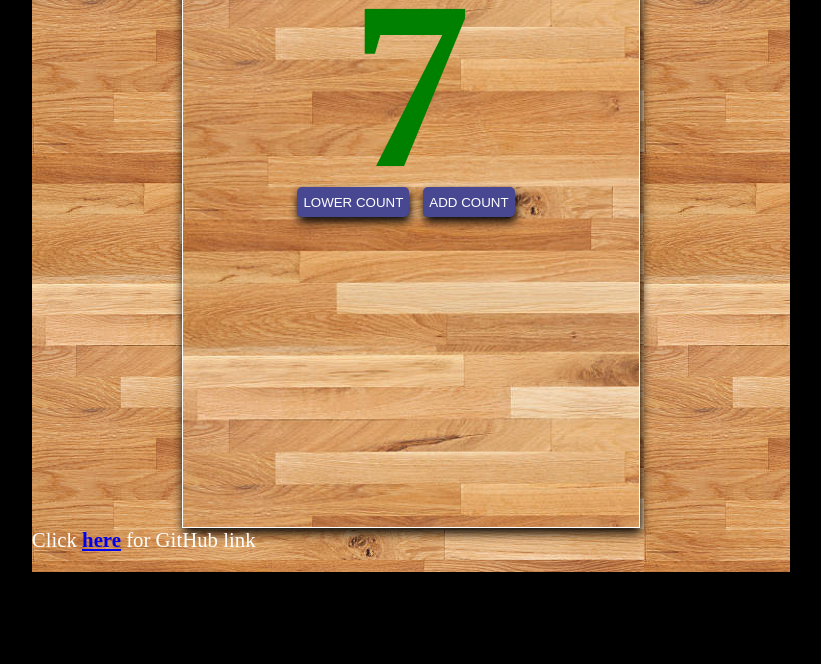
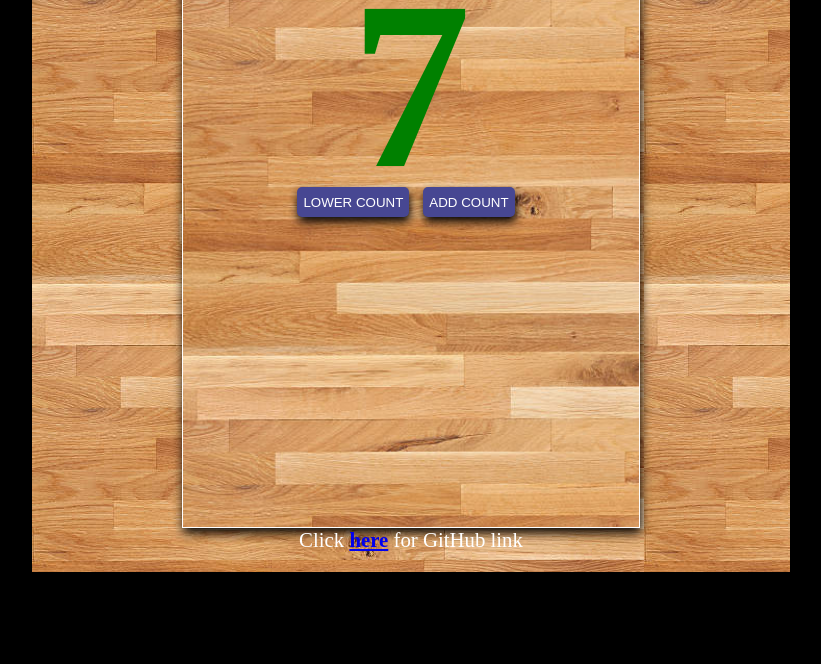
Before and after one commit to Bromooo/counter, a plain HTML site: page index.html in a window 1280 px wide. Shown: the part 136-800 px from the top of the page, without its empty margins (229-1050 px from the left). Drawn offline with Linux system fonts and the light colour scheme.

Commit message:
Update styles.css

```diff
--- a/css/styles.css
+++ b/css/styles.css
@@ -33,7 +33,7 @@ div h2{
 p {
     color: #FFF;
     font-size: 1.3rem;
-    margin: auto;
+    text-align: center;
     margin-top: 0;
     margin-bottom: 0;
 
```
